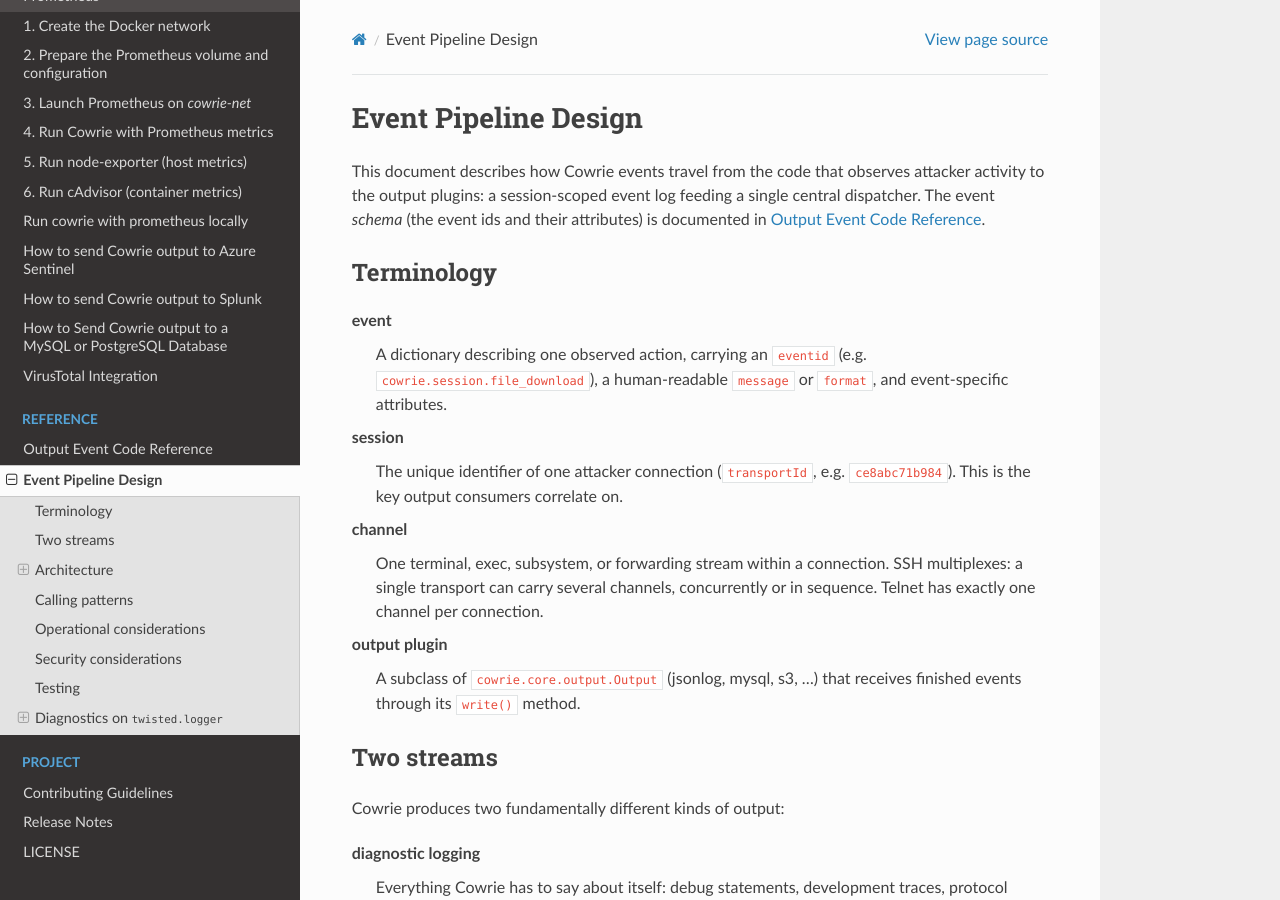
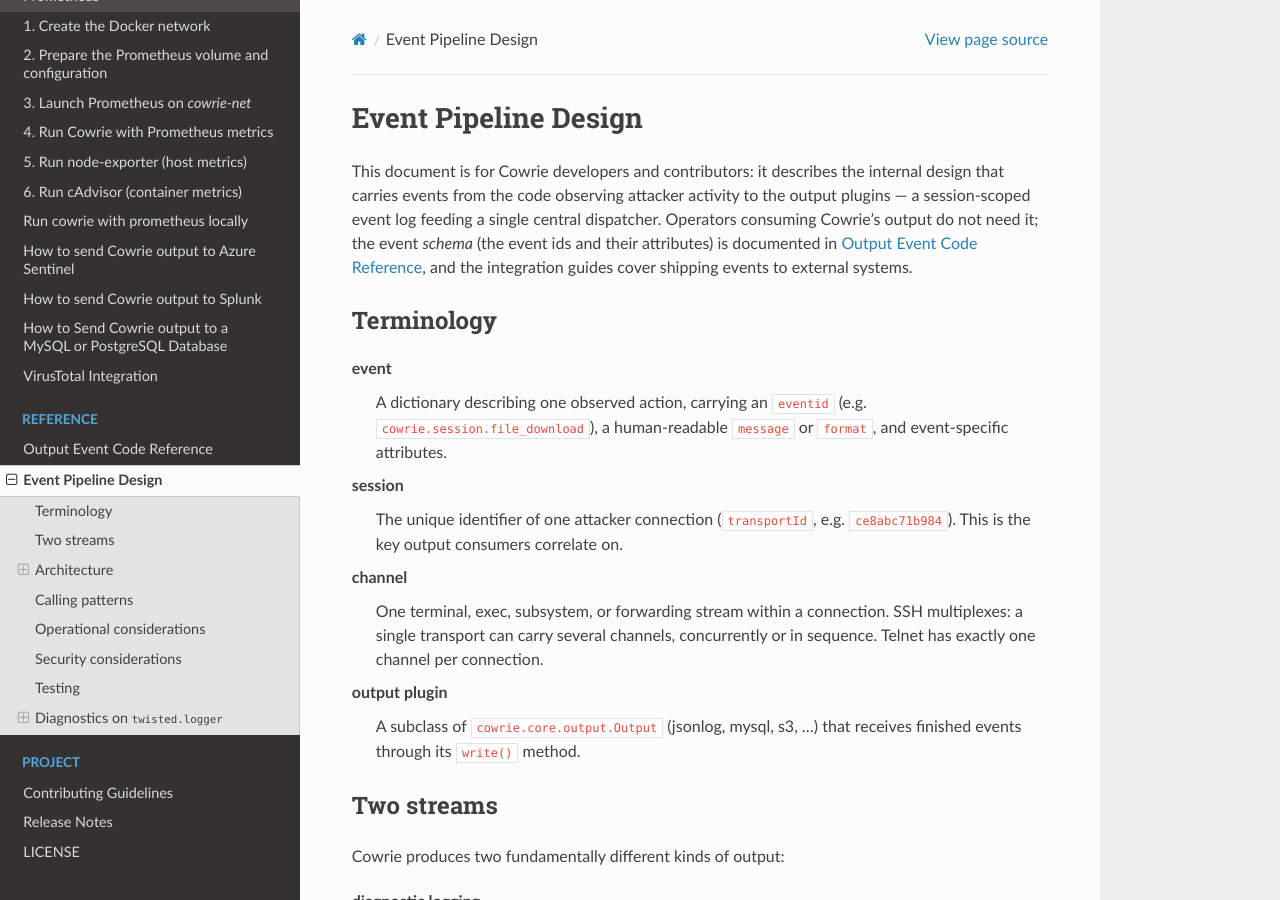
Before and after one commit to cowrie/cowrie, a Sphinx documentation site: the page built from docs/EVENT_PIPELINE.rst, in a window 1280 px wide and 900 px high. Built offline with Sphinx 7.4.7 and the Read the Docs theme 3.1.0, drawn with Linux system fonts in a browser that asks for light colours.

Commit message:
docs: state the audience of the event pipeline design doc
The design document sat among operator guides with nothing telling an
operator they can skip it; name the intended reader and where the
operator-facing material lives.

```diff
--- a/docs/EVENT_PIPELINE.rst
+++ b/docs/EVENT_PIPELINE.rst
@@ -5,10 +5,13 @@
 Event Pipeline Design
 #####################
 
-This document describes how Cowrie events travel from the code that observes
-attacker activity to the output plugins: a session-scoped event log feeding a
-single central dispatcher. The event *schema* (the event ids and their
-attributes) is documented in :doc:`OUTPUT`.
+This document is for Cowrie developers and contributors: it describes the
+internal design that carries events from the code observing attacker
+activity to the output plugins — a session-scoped event log feeding a
+single central dispatcher. Operators consuming Cowrie's output do not need
+it; the event *schema* (the event ids and their attributes) is documented
+in :doc:`OUTPUT`, and the integration guides cover shipping events to
+external systems.
 
 Terminology
 ***********
```
